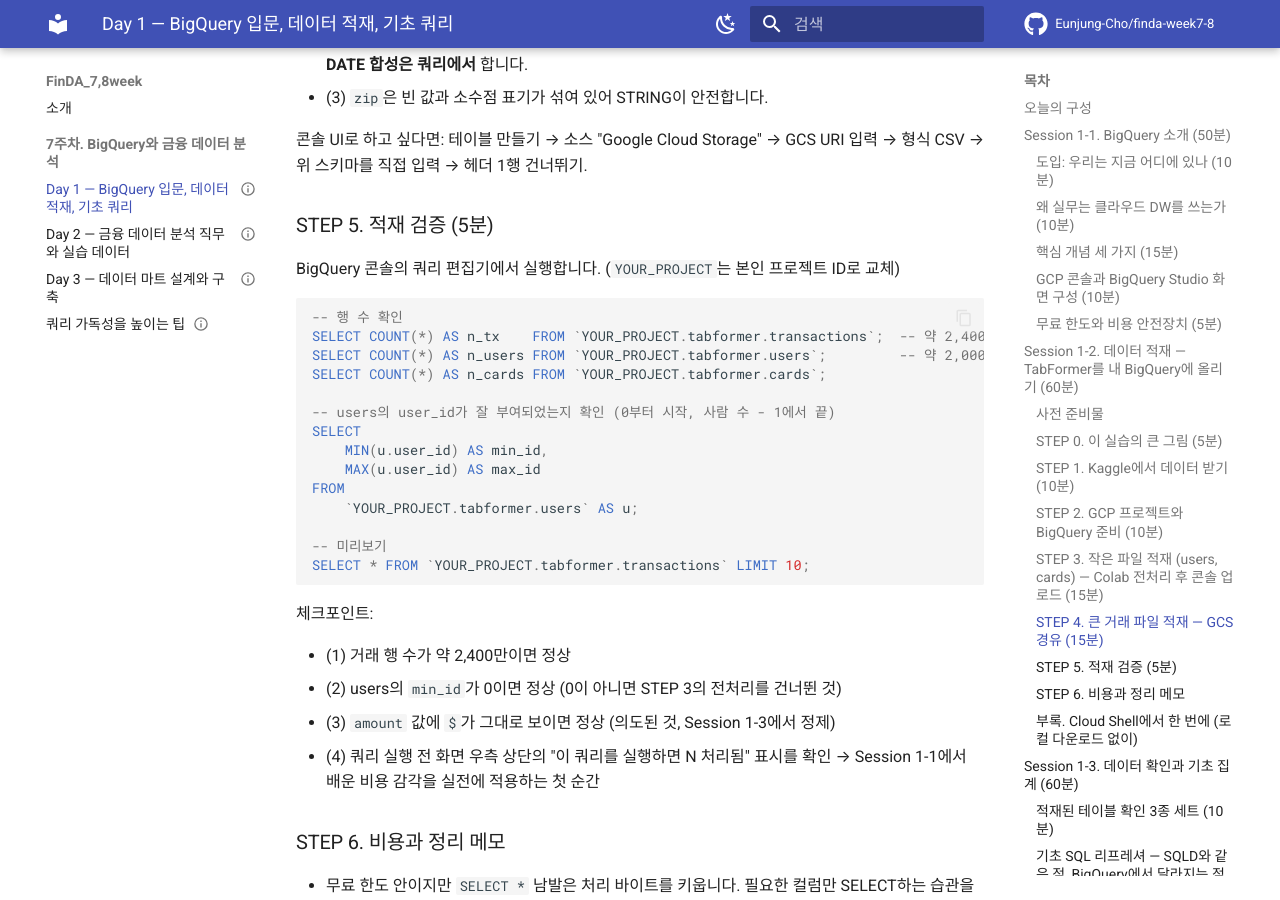
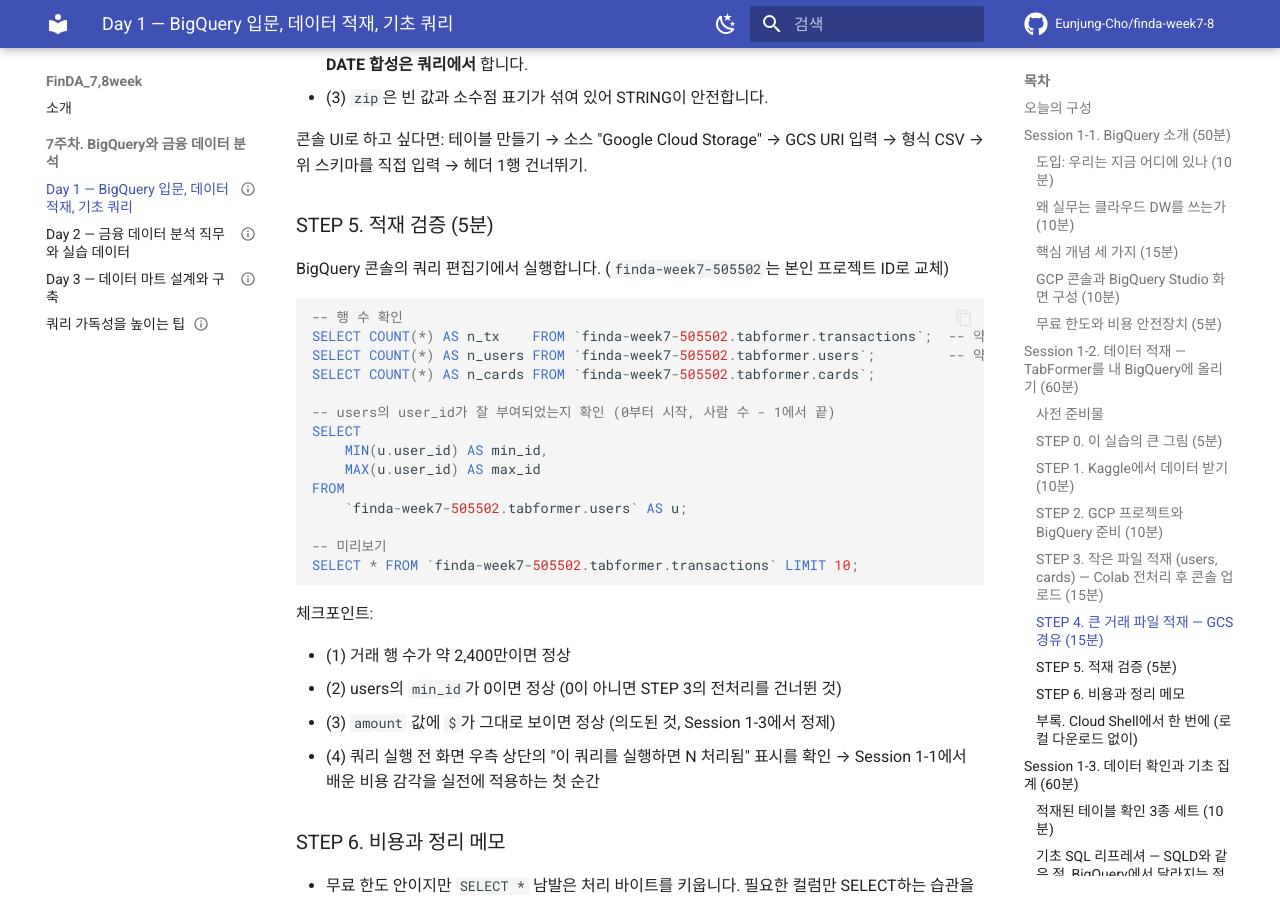
Before and after one commit to Eunjung-Cho/finda-week7-8, an MkDocs documentation site: the page built from docs/week7/day1-lecture.md, in a window 1280 px wide and 900 px high, scrolled down 10669 px. Built offline with MkDocs 1.6.1 and Material for MkDocs 9.7.7, drawn with Linux system fonts in a browser that asks for light colours; comment, search, counter and statistics services are not loaded; some of the changed text lies outside the part shown.

Commit message:
7주차 자료의 YOUR_PROJECT를 실제 프로젝트 ID로 교체
강의안 3개 v0.2와 Day 3 슬라이드의 66건. 쓰기 쿼리는 본인
프로젝트로 바꿔야 한다는 안내를 Day 3 도입부에 명시.

Co-Authored-By: Claude Opus 5 <noreply@anthropic.com>

````diff
--- a/docs/week7/day1-lecture.md
+++ b/docs/week7/day1-lecture.md
@@ -330,23 +330,23 @@ bq load \
 
 ### STEP 5. 적재 검증 (5분)
 
-BigQuery 콘솔의 쿼리 편집기에서 실행합니다. (`YOUR_PROJECT`는 본인 프로젝트 ID로 교체)
+BigQuery 콘솔의 쿼리 편집기에서 실행합니다. (`finda-week7-505502`는 본인 프로젝트 ID로 교체)
 
 ```sql
 -- 행 수 확인
-SELECT COUNT(*) AS n_tx    FROM `YOUR_PROJECT.tabformer.transactions`;  -- 약 2,400만
-SELECT COUNT(*) AS n_users FROM `YOUR_PROJECT.tabformer.users`;         -- 약 2,000
-SELECT COUNT(*) AS n_cards FROM `YOUR_PROJECT.tabformer.cards`;
+SELECT COUNT(*) AS n_tx    FROM `finda-week7-505502.tabformer.transactions`;  -- 약 2,400만
+SELECT COUNT(*) AS n_users FROM `finda-week7-505502.tabformer.users`;         -- 약 2,000
+SELECT COUNT(*) AS n_cards FROM `finda-week7-505502.tabformer.cards`;
 
 -- users의 user_id가 잘 부여되었는지 확인 (0부터 시작, 사람 수 - 1에서 끝)
 SELECT
     MIN(u.user_id) AS min_id,
     MAX(u.user_id) AS max_id
 FROM
-    `YOUR_PROJECT.tabformer.users` AS u;
+    `finda-week7-505502.tabformer.users` AS u;
 
 -- 미리보기
-SELECT * FROM `YOUR_PROJECT.tabformer.transactions` LIMIT 10;
+SELECT * FROM `finda-week7-505502.tabformer.transactions` LIMIT 10;
 ```
 
 체크포인트:
@@ -427,7 +427,7 @@ bq load --autodetect --source_format=CSV tabformer.cards cards_clean.csv
 
 ### 기초 SQL 리프레셔 — SQLD와 같은 점, BigQuery에서 달라지는 점 (25분)
 
-여러분 대부분이 이미 아는 문법입니다. 그래서 각 문법마다 두 줄로 정리합니다: (a) SQLD에서 배운 것과 같은 점, (b) BigQuery에서 달라지는 점. 데모 쿼리는 강사와 함께 직접 실행합니다. (`YOUR_PROJECT`는 본인 프로젝트 ID로 교체)
+여러분 대부분이 이미 아는 문법입니다. 그래서 각 문법마다 두 줄로 정리합니다: (a) SQLD에서 배운 것과 같은 점, (b) BigQuery에서 달라지는 점. 데모 쿼리는 강사와 함께 직접 실행합니다. (`finda-week7-505502`는 본인 프로젝트 ID로 교체)
 
 #### (1) SELECT와 LIMIT
 
@@ -441,7 +441,7 @@ SELECT
     t.merchant_name,
     t.amount
 FROM
-    `YOUR_PROJECT.tabformer.transactions` AS t
+    `finda-week7-505502.tabformer.transactions` AS t
 LIMIT 10;
 ```
 
@@ -459,7 +459,7 @@ SELECT
     t.merchant_city,
     t.amount
 FROM
-    `YOUR_PROJECT.tabformer.transactions` AS t
+    `finda-week7-505502.tabformer.transactions` AS t
 WHERE
     t.is_fraud = 'Yes'
 LIMIT 10;
@@ -475,7 +475,7 @@ LIMIT 10;
 SELECT
     t.amount
 FROM
-    `YOUR_PROJECT.tabformer.transactions` AS t
+    `finda-week7-505502.tabformer.transactions` AS t
 ORDER BY
     t.amount DESC
 LIMIT 5;
@@ -498,7 +498,7 @@ SELECT
     DATE(t.year, t.month, t.day)                         AS tx_date,      -- (2) 흩어진 연, 월, 일을 날짜로
     t.time
 FROM
-    `YOUR_PROJECT.tabformer.transactions` AS t
+    `finda-week7-505502.tabformer.transactions` AS t
 LIMIT 5;
 ```
 
@@ -516,7 +516,7 @@ SELECT
     t.year,
     COUNT(*) AS n_tx
 FROM
-    `YOUR_PROJECT.tabformer.transactions` AS t
+    `finda-week7-505502.tabformer.transactions` AS t
 GROUP BY
     t.year
 ORDER BY
@@ -534,7 +534,7 @@ SELECT
     t.year,
     COUNT(*) AS n_tx
 FROM
-    `YOUR_PROJECT.tabformer.transactions` AS t
+    `finda-week7-505502.tabformer.transactions` AS t
 GROUP BY
     t.year
 HAVING
@@ -553,7 +553,7 @@ ORDER BY
 SELECT
     COUNT(DISTINCT t.merchant_state) AS n_states
 FROM
-    `YOUR_PROJECT.tabformer.transactions` AS t;
+    `finda-week7-505502.tabformer.transactions` AS t;
 ```
 
 #### 리프레셔 마무리: 작성 순서와 실행 순서
````
Also changed, not shown: docs/week7/day2-lecture.md (+5 -5 lines), docs/week7/day3-lecture.md (+11 -11 lines).
